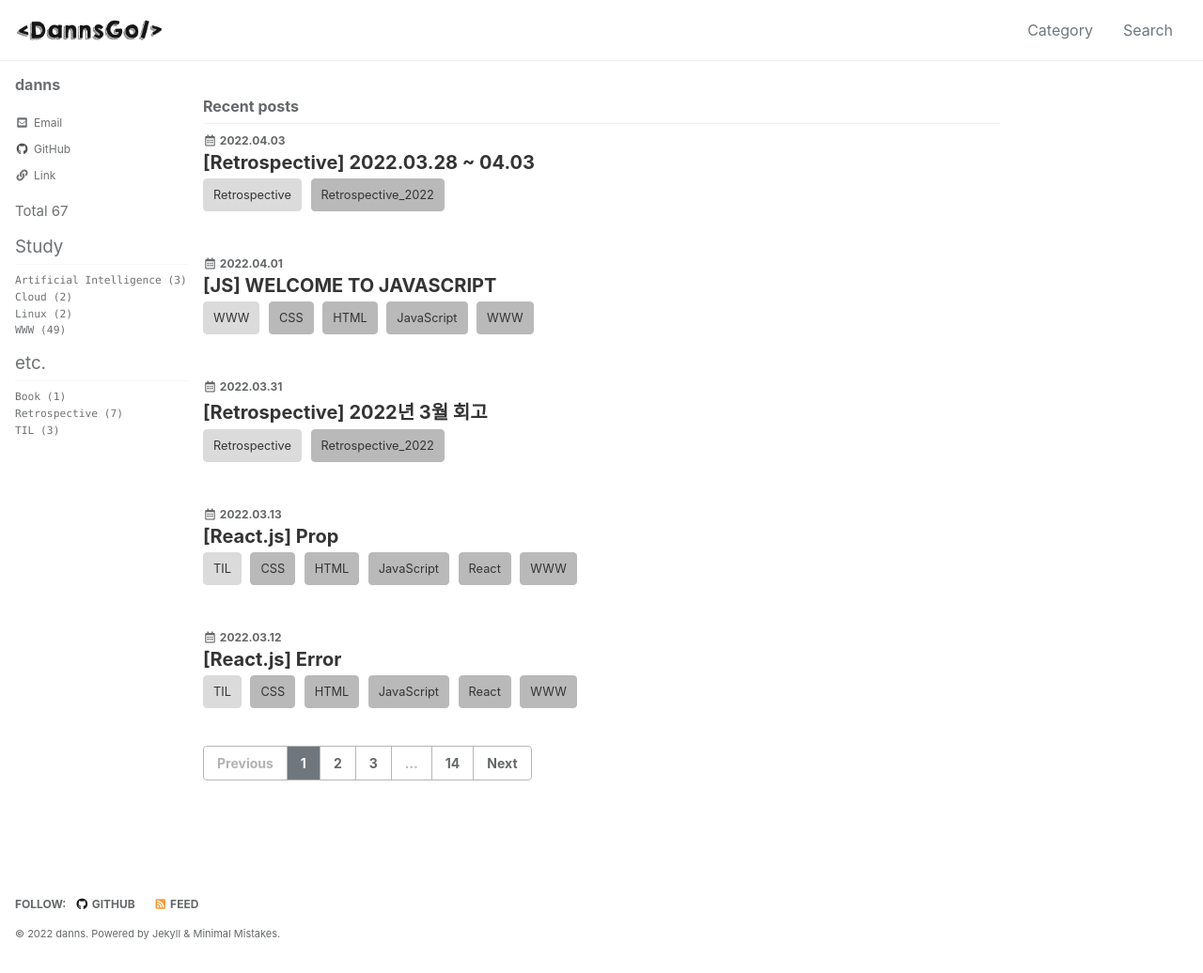
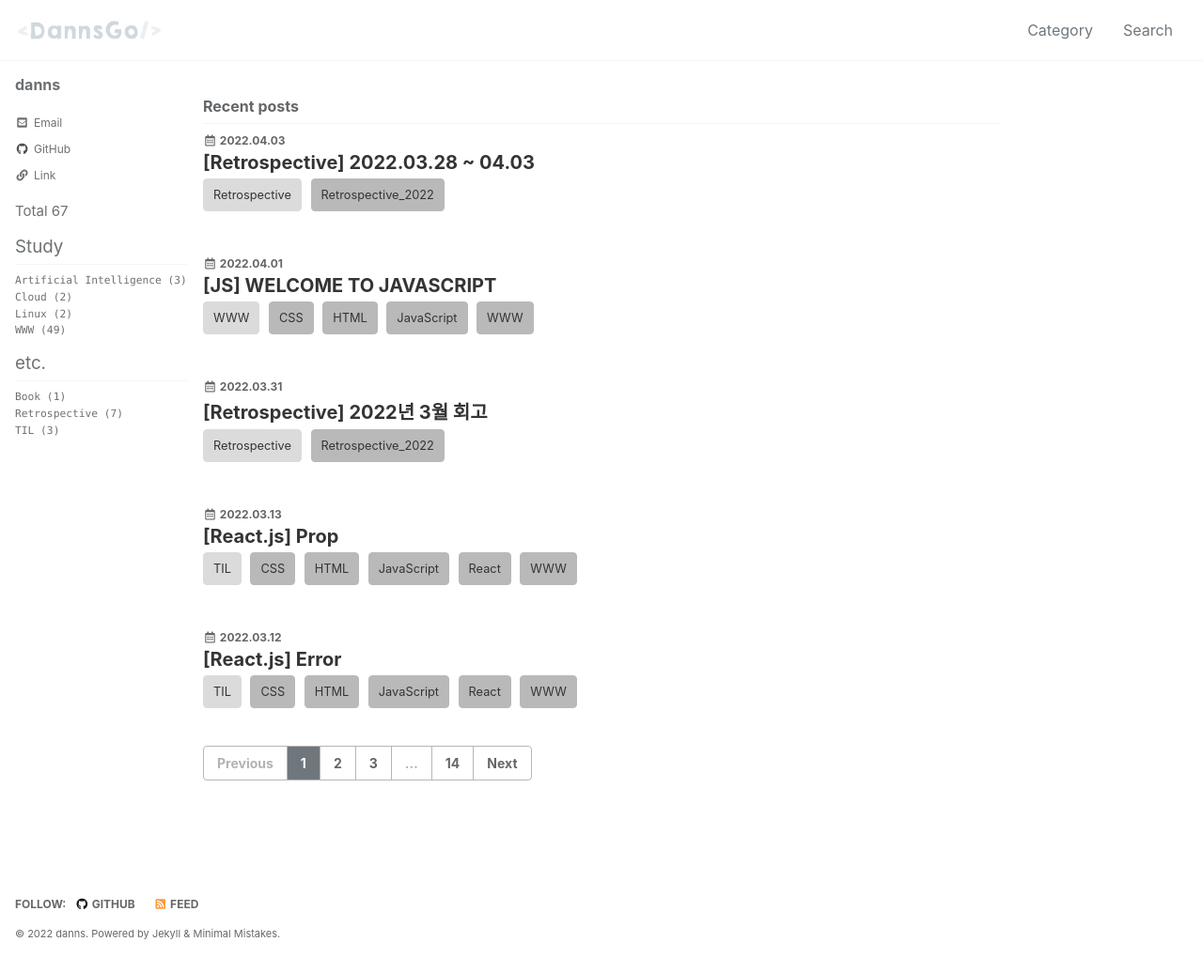
Before and after one commit to znhoon/dannsgo.github.io, a Jekyll site: the page built from index.html, in a window 1280 px wide and 1036 px high. Shown: the whole window at 94% size. Built offline with Jekyll 4.4.1, drawn with Linux system fonts in a browser that asks for light colours; cached includes are drawn as plain includes; some web fonts are replaced; the list of posts is cut into pages by our own code.

Commit message:
Update _config.yml

```diff
--- a/_config.yml
+++ b/_config.yml
@@ -25,7 +25,7 @@ url                      : "https://dannsgo.github.io" # the base hostname & pro
 baseurl                  : # the subpath of your site, e.g. "/blog"
 repository               : "dannsgo/dannsgo.github.io" # GitHub username/repo-name e.g.
 teaser                   : # path of fallback teaser image, e.g. "/assets/images/500x300.png"
-logo                     : "/assets/images/logo1.png" # path of logo image to display in the masthead, e.g. "/assets/images/88x88.png"
+logo                     : "/assets/images/logo.png" # path of logo image to display in the masthead, e.g. "/assets/images/88x88.png"
 masthead_title           : " " # overrides the website title displayed in the masthead, use " " for no title
 breadcrumbs              : true # true, false (default)
 words_per_minute         : 200
```
